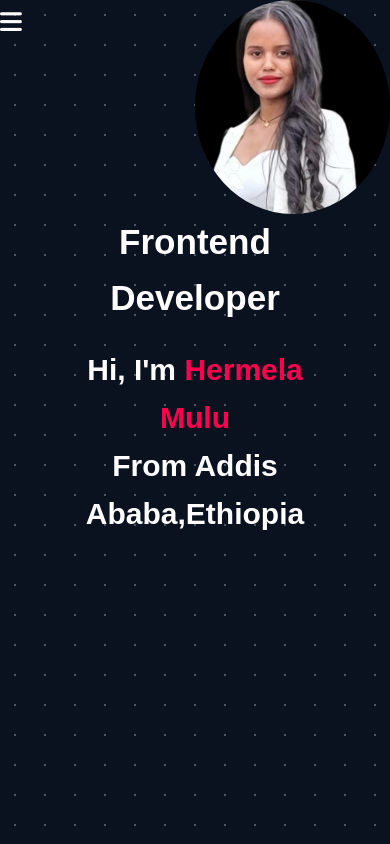
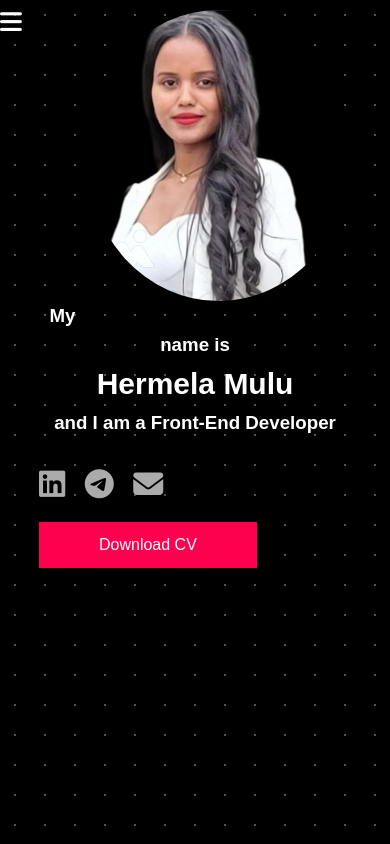
Before and after one commit to hermi-1921/hermela-portfolio, a plain HTML site: page index.html in a window 390 px wide. Shown: the top 844 px of the page. Drawn offline with Linux system fonts and the light colour scheme.

Commit message:
updated index.html and style.css for improved responsiveness

```diff
--- a/Style.css
+++ b/Style.css
@@ -1,35 +1,36 @@
 *{
-margin: 0;
+margin:0;
 padding: 0;
 font-family: 'poppins',sans-serif;
 box-sizing: border-box
 }
 body {
-background-color: #0a111f;
+background:black;
 background-image: radial-gradient(#4a5568 1px, transparent 1px );
+/*background-color: #d0d0d0;*/
 background-size: 30px 30px;
 color:#fff;
 }
 
+
 .Image-right{
     float:right;
     margin-left: 10px;
-    margin-top: 150px;
-    margin-bottom: 10px;
+    margin-top: 120px;
+    margin-bottom: 20px;
     margin-right: 100px;
     height:70vh;
     border-radius: 50%;
 
 }
+
 #header{
     width:100%;
     height:100vh;
-
-
 }
-
 .container{
 padding:10px 10%;
+
 }
 nav{
     display: flex;
@@ -46,7 +47,7 @@ nav ul li{
 nav ul li a{
     color:#fff;
     text-decoration: none;
-    font-size:18px;
+    font-size:20px;
     position: relative;
 }
 nav ul li a::after{
@@ -66,18 +67,15 @@ nav ul li a:hover::after{
 
 
 .header-text{
-    margin-top: 20%;
+    margin-top: 13%;
     font-size:30px;
 
 }
-.header-text h1{
-    font-size:40px;
-    margin-top: 20px;
-
-}
-.header-text h1 span {
+.header-text h1:hover{
     color:#ff004f;
 }
+
+
 /*-------------about-------*/
 #about{
     padding: 80px 0;
@@ -322,20 +320,25 @@ transform: translateY(-10px);
  /*----------CSS for small screens------------*/
 
 
- @media only screen and (max-width: 720px) {
+ @media only screen and (max-width:768px) {
     .Image-right{
-        display: block;
+        display: flex;
+        justify-content: center;
+        align-items: center;
+        width: 100%;
         margin:0 auto;
-        max-width: 50%;
+        max-width: 85%;
         height: auto;
         border-radius: 50%;
+        float: center;
     }
     .header-text {
+        text-align: center;
 
-
-        text-align: center;
-        padding: 10px;
         line-height: 1.6;
+        font-size: medium;
+        margin-top: 150;
+        padding-top: 250px;
     }
 
     .header-text h1 {
@@ -389,59 +392,5 @@ transform: translateY(-10px);
 
       }
 
-    /*
-    nav .fa-solid {
-        display: block;
-        font-size: 24px;
-        cursor: pointer;
-        margin-right: 10px;
-    }
 
-    nav ul {
-        background: #333;
-        color: #fff;
-        position: fixed;
-        top: 0;
-        right: 0;
-        width: 200px;
-        height: 100vh;
-        padding-top: 50px;
-        display: block;
-        flex-direction: column;
-        align-items: center;
-
-
-    }
-    nav ul.active {
-        display: flex;
-    }
-    nav ul li {
-        margin: 10px 0;
-        list-style: none;
-    }
-
-    nav ul li a {
-        color: #fff;
-        text-decoration: none;
-        font-size: 18px;
-    }
-    .about-col-1,
-    .about-col-2 {
-        flex: 1 1 100%; /
-    }
-
-    .about-col-2 {
-        text-align: center;
-    }
-
-    .about-col-2 .sub-title {
-        font-size: 1.8rem;
-    }
-
-    .about-col-2 p {
-        font-size: 0.9rem;
-    }
-    .about-col-2 #skills{
-     text-align: left;
-    }*/
 }
--- a/index.html
+++ b/index.html
@@ -12,7 +12,6 @@
     <body>
 
 <div id="header">
-    <img src="images/porthermela.jpg" alt="Hermi's pic" class="Image-right">
     <div class="container">
      <nav>
          <img src="" class="logo">
@@ -26,11 +25,25 @@
         </ul>
         <i class="fa-solid fa-bars" onclick="openmenu()"></i>
      </nav>
+     <img src="images/porthermela.jpg" alt="Hermi's pic" class="Image-right">
      <div class="header-text">
+           <h3>My name is</h3>
+           <h1>Hermela Mulu</h1>
+           <h3>and I am a Front-End Developer </h3>
+     </div>
+     <div class="social-icons">
 
-<h3> Frontend Developer</h3>
-<h1>Hi, I'm <span>Hermela Mulu</span> <br>From Addis Ababa,Ethiopia</h1>
-     </div>
+                        <a href="https://www.linkedin.com/in/hermela-mulu" target="_blank">
+                            <i class="fa-brands fa-linkedin"></i>
+                          </a>
+                          <a href="https://t.me/Hermela_mulu" target="_blank">
+                            <i class="fa-brands fa-telegram"></i>
+                          </a>
+                          <a href="mailto:herrymulu@gmail.com">
+                            <i class="fa-solid fa-envelope"></i>
+                          </a>
+                </div>
+                <a href="CV/Cv21.pdf" download class="btn btn2">Download CV</a>
     </div>
 </div>
 <!-------------about---------------->
@@ -209,8 +222,7 @@ sidemeu.style.right="0";
 }
 function closemenu(){
 sidemeu.style.right="-200px";
-}
-
+};
 </script>
 
 </body>
```
